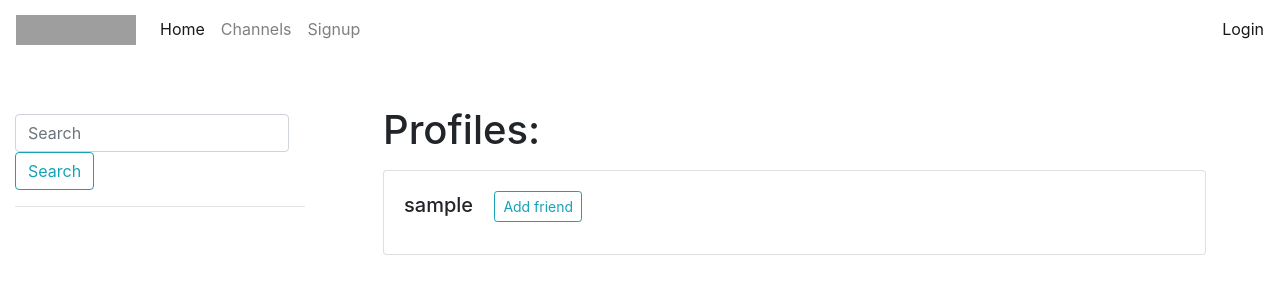
After one commit to SophieHau/slack_clone, a Django app: page /accounts/profiles in a window 1280 px wide. The commit adds this page. Shown: the top 300 px of the page. Run offline with Django 3.2, Linux system fonts and the light colour scheme; tables that the repository leaves empty hold one stand-in row (values such as "Sample post"); some libraries are stand-ins or nearby versions; grey boxes are pictures that could not be loaded.

Commit message:
adding chatrooms

```diff
--- a/slack_clone/chats/models.py
+++ b/slack_clone/chats/models.py
@@ -5,6 +5,6 @@ from django.contrib.auth.models import User
 
 class Channel(models.Model):
     name = models.CharField(max_length=100)
-    description = models.TextField()
+    description = models.TextField(null=True)
     creator = models.ForeignKey(Profile, on_delete=models.CASCADE, related_name='channels')
     users = models.ManyToManyField(User)
--- a/slack_clone/chats/templates/channels_list.html
+++ b/slack_clone/chats/templates/channels_list.html
@@ -24,6 +24,7 @@
 		<div class="col-md-8">
 			<h1>Channels:</h1>
 			{% for channel in channels %}
+			{% if channel.description != None %}
 			<div class="card mt-3">
 			  <div class="card-body ">
 			    <h5 class="card-title"> <a href="{% url 'chats:channel' channel.id %}" class="btn btn-outline-info btn-sm">Join</a> {{ channel.name }}</h5>
@@ -31,6 +32,7 @@
 			    <small>{{ channel.creator.user }}</small>
 			  </div>
 			</div>
+			{% endif %}
 			{% endfor %}
 		</div>
 </div>
--- a/slack_clone/chats/urls.py
+++ b/slack_clone/chats/urls.py
@@ -8,4 +8,5 @@ urlpatterns = [
 	path('channels/', views.show_channels, name='channels'),
 	path('channels/<int:channel_id>', views.show_channel, name='channel'),
 	path('channels/add', views.add_channel, name='add_channel'),
+	path('channels/add/chat/<int:friend_id>', views.open_chat, name='open_chat'),
 ]
--- a/slack_clone/message/models.py
+++ b/slack_clone/message/models.py
@@ -1,6 +1,7 @@
 from django.db import models
 from user_profile.models import Profile
 from chats.models import Channel
+
 
 class Message(models.Model):
     text = models.TextField()
--- a/slack_clone/user_profile/models.py
+++ b/slack_clone/user_profile/models.py
@@ -6,3 +6,4 @@ class Profile(models.Model):
     user = models.OneToOneField(User, on_delete=models.CASCADE, related_name="profile")
     bio = models.TextField(blank=True)
     pic = models.ImageField(upload_to='media/images/')
+    friends = models.ManyToManyField("self")
--- /dev/null
+++ b/slack_clone/user_profile/templates/profiles_list.html
@@ -0,0 +1,28 @@
+{% extends 'base.html' %}
+{% block content %}
+
+<div class="container-fluid">
+	<div class="row mt-5">
+		<div class="col-md-3 mt-2 mr-5">
+			<form class="form-inline my-2 my-lg-0" method='POST' action="{% url 'chats:search_channels' %}">
+				{% csrf_token %}
+		      <input class="form-control mr-sm-2" type="search" placeholder="Search" name="search" aria-label="Search">
+		      <button class="btn btn-outline-info my-2 my-sm-0" type="submit">Search</button>
+		    </form>
+		    <hr>
+		</div>
+		<div class="col-md-8">
+			<h1>Profiles:</h1>
+			{% for profile in profiles %}
+			<div class="card mt-3">
+			  <div class="card-body ">
+			  	{% if profile.user.username != user.username %}
+			    <h5 class="card-title"> {{ profile.user.username }} <a href="{% url 'user_profile:add_friend' profile.id %}" class="btn btn-outline-info btn-sm ml-3">Add friend</a> </h5>
+			    {% endif %}
+			  </div>
+			</div>
+			{% endfor %}
+		</div>
+</div>
+
+{% endblock %}
--- a/slack_clone/user_profile/urls.py
+++ b/slack_clone/user_profile/urls.py
@@ -8,4 +8,6 @@ urlpatterns = [
 		path('accounts/signup/', views.signup_view, name='signup'),
 		path('accounts/logout/', views.logout_view, name='logout'),
 		path('accounts/profile/<int:profile_id>', views.show_profile, name='show_profile'),
+		path('accounts/profiles', views.show_profiles, name='show_profiles'),
+		path('accounts/profiles/add/<int:friend_id>', views.add_friend, name='add_friend'),
 ]
--- a/slack_clone/user_profile/views.py
+++ b/slack_clone/user_profile/views.py
@@ -15,7 +15,7 @@ def login_view(request):
         if user is not None:
             login(request, user)
             profile = Profile.objects.get(user_id=user.id)
-            return redirect('user_profile:show_profile', profile_id=profile.id)
+            return redirect('chats:channels')
         else:
             return redirect('user_profile:signup')
 
@@ -43,7 +43,6 @@ def logout_view(request):
 
 
 def signup_view(request):
-
     if request.method == 'POST':
         username = request.POST['username']
         password = request.POST['password']
@@ -58,3 +57,17 @@ def signup_view(request):
         return redirect('user_profile:show_profile', profile_id=profile.id)
 
     return render(request, 'signup.html')
+
+def show_profiles(request):
+    profiles = Profile.objects.all()
+    return render (request, 'profiles_list.html', {
+            'profiles': profiles,
+        })
+
+def add_friend(request, friend_id):
+        user = request.user
+        user_profile = Profile.objects.get(user_id=user.id)
+        friend = Profile.objects.get(id=friend_id)
+        user_profile.friends.add(friend)
+        user_profile.save()
+        return redirect('user_profile:show_profiles')
```
Also changed, not shown: slack_clone/chats/views.py (+16 -2 lines), slack_clone/user_profile/templates/profile.html (+12 -1 lines).
